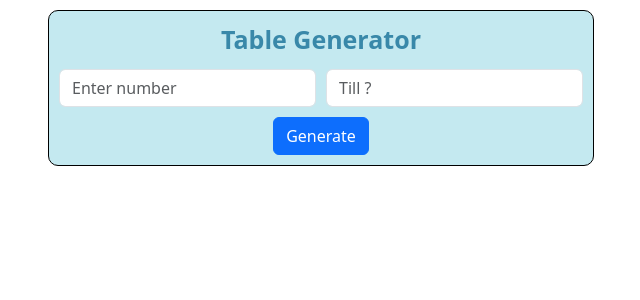
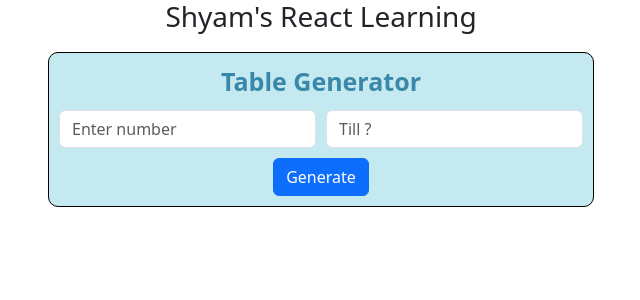
Before and after one commit to ShyamSundarM/React-Learning, a React (Create React App) app: page / in a window 1280 px wide. Shown: the top 300 px of the page, without its empty margins (319-959 px from the left). Built offline with nearby package versions, Linux system fonts and the light colour scheme.

Commit message:
Added title in App.tsx

```diff
--- a/src/App.tsx
+++ b/src/App.tsx
@@ -7,6 +7,7 @@ import TableInputContextProvider from "./context/table-input-context";
 function App() {
   return (
     <div className={styles.container}>
+      <h3>Shyam's React Learning</h3>
       <TableInputContextProvider>
         <TableRoot />
       </TableInputContextProvider>
```
